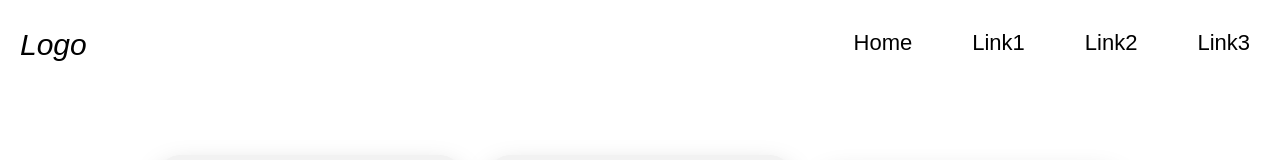
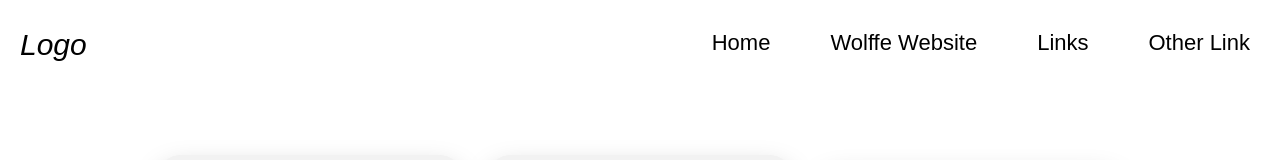
Before and after one commit to CmdWolffeOfficial/shop-design, a plain HTML site: page src/index.html in a window 1280 px wide. Shown: the top 160 px of the page. Drawn offline with Linux system fonts and the light colour scheme; grey boxes are pictures that could not be loaded.

Commit message:
improvement

```diff
--- a/src/index.html
+++ b/src/index.html
@@ -16,7 +16,7 @@
       rel="stylesheet"
       href="https://cdnjs.cloudflare.com/ajax/libs/font-awesome/4.7.0/css/font-awesome.min.css"
     />
-    <title>Document</title>
+    <title>Shop Design</title>
     <!-- CSS File  -->
     <link rel="stylesheet" href="css/nav.css" />
     <link rel="stylesheet" href="css/shop.css" />
@@ -33,9 +33,9 @@
       <div class="list-container">
         <ul>
           <li><a href="#">Home</a></li>
-          <li><a href="https://wolffe.dev">Link1</a></li>
-          <li><a href="https://wolffe.dev/links">Link2</a></li>
-          <li><a href="https://wolffe.dev/links">Link3</a></li>
+          <li><a href="https://wolffe.dev">Wolffe Website</a></li>
+          <li><a href="https://wolffe.dev/links">Links</a></li>
+          <li><a href="https://wolffe.dev/links">Other Link</a></li>
         </ul>
       </div>
     </nav>
```
